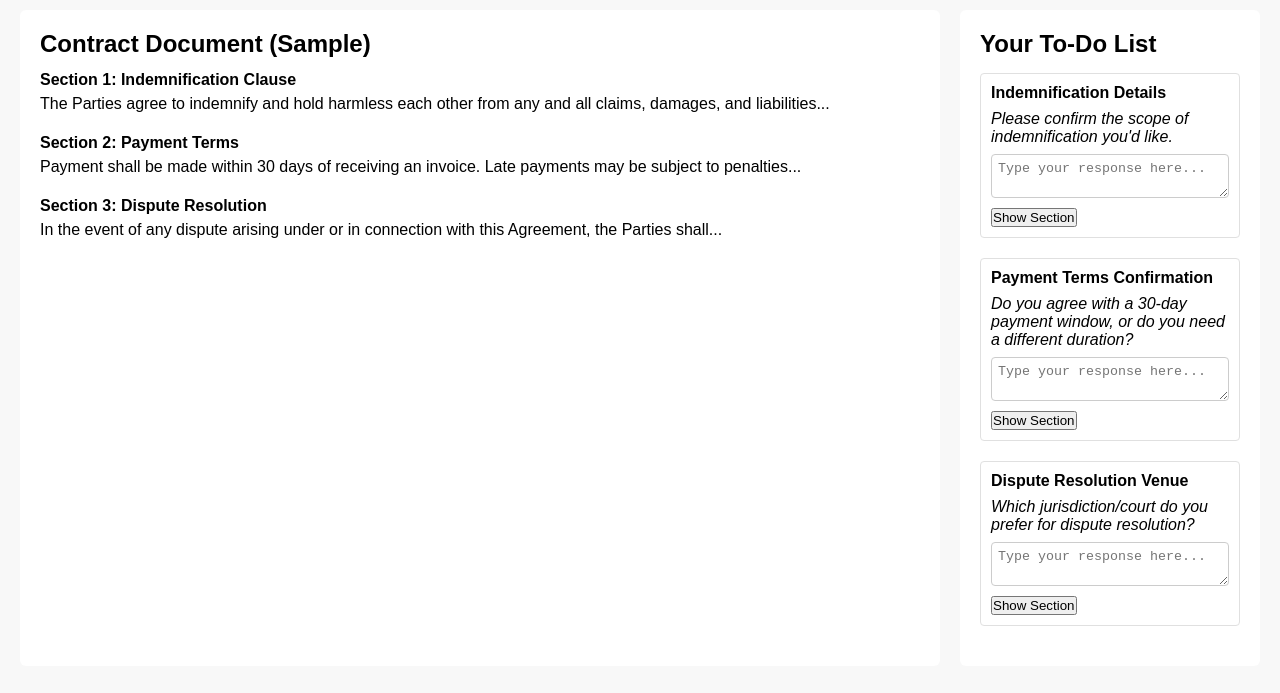
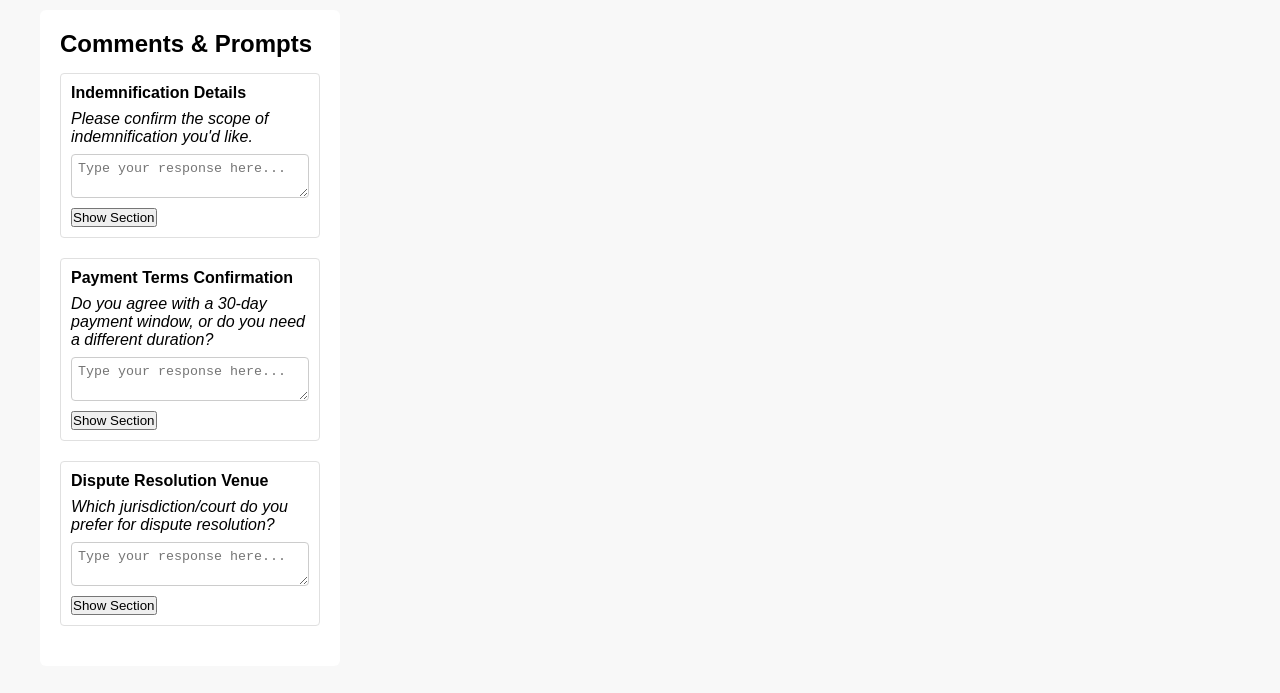
Before and after one commit to aicounsel/reviewer, a plain HTML site: page index.html in a window 1280 px wide. Shown: the part 107-800 px from the top of the page. Drawn offline with Linux system fonts and the light colour scheme.

Commit message:
next step, pdf container

```diff
--- a/index.html
+++ b/index.html
@@ -1,60 +1,37 @@
 <!DOCTYPE html>
 <html lang="en">
 <head>
-  <meta charset="UTF-8" />
-  <meta name="viewport" content="width=device-width, initial-scale=1.0"/>
-  <title>Review & Revision Demo</title>
+  <meta charset="UTF-8">
+  <title>PDF Review & Revision</title>
   <link rel="stylesheet" href="styles.css">
 </head>
 <body>
 
-  <!-- Header or Title -->
   <header>
-    <h1>Review & Revision</h1>
+    <h1>Review & Revision (PDF-based)</h1>
     <div id="progress-bar-container">
       <div id="progress-bar"></div>
       <span id="progress-text">0% Complete</span>
     </div>
   </header>
 
-  <!-- Main container with two columns: Doc Viewer (left) and Prompts (right) -->
   <div class="main-container">
 
-    <!-- Document Viewer -->
-    <div class="document-viewer" id="document-viewer">
-      <h2>Contract Document (Sample)</h2>
-      <p id="section-1"
-         class="highlightable"
-         onclick="highlightSection(1)">
-         <strong>Section 1: Indemnification Clause</strong><br>
-         The Parties agree to indemnify and hold harmless each other from any and all claims, damages, and liabilities...
-      </p>
-
-      <p id="section-2"
-         class="highlightable"
-         onclick="highlightSection(2)">
-         <strong>Section 2: Payment Terms</strong><br>
-         Payment shall be made within 30 days of receiving an invoice. Late payments may be subject to penalties...
-      </p>
-
-      <p id="section-3"
-         class="highlightable"
-         onclick="highlightSection(3)">
-         <strong>Section 3: Dispute Resolution</strong><br>
-         In the event of any dispute arising under or in connection with this Agreement, the Parties shall...
-      </p>
+    <!-- PDF Viewer Container -->
+    <div class="pdf-container">
+      <!-- Canvas or multiple canvases for PDF pages will go here -->
+      <div id="pdf-viewer"></div>
     </div>
 
     <!-- Comments / Prompts -->
     <div class="comments-panel">
-      <h2>Your To-Do List</h2>
-      <div id="prompts-container">
-        <!-- JavaScript will populate these prompts -->
-      </div>
+      <h2>Comments & Prompts</h2>
+      <div id="prompts-container"></div>
     </div>
 
   </div>
 
+  <script src="pdfjs/pdf.js"></script>
   <script src="script.js"></script>
 </body>
 </html>
```
